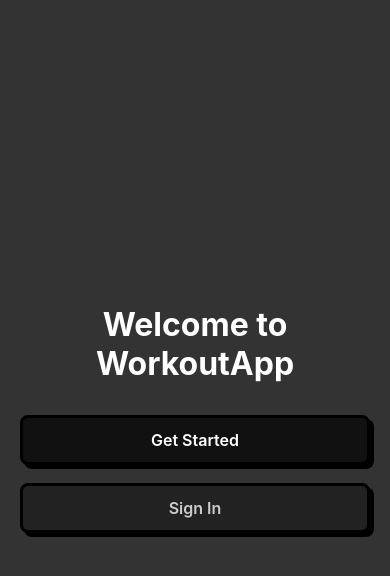
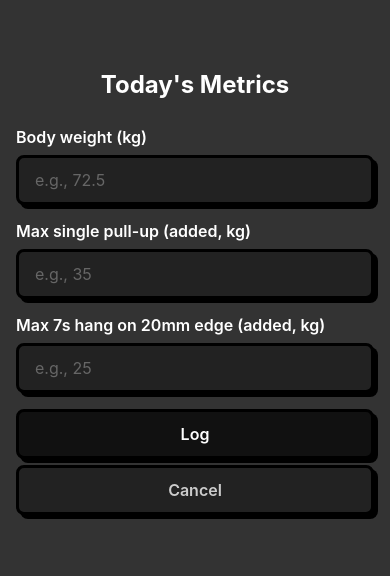
Before and after one commit to saska0/workoutapp, a React Native app in the folder workoutapp/: screen /Metrics in a window 390 px wide. Shown: the top 576 px of the page. Built offline with nearby package versions, Linux system fonts and the light colour scheme; no server answers.

Commit message:
metrics screen + some polishing

```diff
--- a/workoutapp/App.tsx
+++ b/workoutapp/App.tsx
@@ -17,6 +17,7 @@ import EditTemplateScreen from './src/screens/EditTemplateScreen';
 import BrowseTemplatesScreen from './src/screens/BrowseTemplatesScreen';
 import CalendarScreen from './src/screens/CalendarScreen';
 import AgendaScreen from './src/screens/AgendaScreen';
+import MetricsScreen from './src/screens/MetricsScreen';
 
 const Stack = createNativeStackNavigator<RootStackParamList>();
 
@@ -136,6 +137,15 @@ export default function App() {
                 animation: 'slide_from_right',
               }}
             />
+            <Stack.Screen
+              name="Metrics"
+              component={MetricsScreen}
+              options={{
+                headerShown: false,
+                gestureEnabled: true,
+                animation: 'slide_from_right',
+              }}
+            />
           </Stack.Navigator>
         </NavigationContainer>
       </View>
--- /dev/null
+++ b/workoutapp/src/api/progress.ts
@@ -0,0 +1,30 @@
+import { getAuthToken } from './auth';
+
+const BASE_URL = process.env.EXPO_PUBLIC_BACKEND_URL;
+
+export type ProgressMetric = 'weight' | 'pullup_1rm' | 'hang_20mm_7s';
+
+export async function postProgress(metric: ProgressMetric, value: number, date: Date = new Date()) {
+  const token = await getAuthToken();
+  if (!token) throw new Error('No auth token');
+  const body = {
+    metric,
+    value,
+    date: date.toISOString(),
+  };
+
+  const res = await fetch(`${BASE_URL}/api/progress`, {
+    method: 'POST',
+    headers: {
+      'Authorization': `Bearer ${token}`,
+      'Content-Type': 'application/json',
+    },
+    body: JSON.stringify(body),
+  });
+
+  if (!res.ok) {
+    const err = await res.json().catch(() => ({}));
+    throw new Error(err?.error || 'Failed to log progress');
+  }
+  return res.json();
+}
--- a/workoutapp/src/screens/CalendarScreen.tsx
+++ b/workoutapp/src/screens/CalendarScreen.tsx
@@ -127,7 +127,7 @@ const styles = StyleSheet.create({
     },
 	title: {
 		color: colors.text.primary,
-		fontSize: typography.fontSize.lg,
+		fontSize: typography.fontSize.title_s,
 		fontWeight: typography.fontWeight.semibold,
 		flex: 1,
 		textAlign: 'center'
--- a/workoutapp/src/screens/CreateTemplateScreen.tsx
+++ b/workoutapp/src/screens/CreateTemplateScreen.tsx
@@ -143,12 +143,13 @@ const styles = StyleSheet.create({
     justifyContent: 'center',
     alignItems: 'center',
     paddingHorizontal: 10,
-    paddingBottom: 10,
+    paddingBottom: 14,
     position: 'relative',
   },
   backButton: {
     position: 'absolute',
     left: 10,
+    top: 0,
     padding: 8,
   },
   backButtonText: {
@@ -158,7 +159,7 @@ const styles = StyleSheet.create({
   },
   headerTitle: {
     color: colors.text.primary,
-    fontSize: typography.fontSize.lg,
+    fontSize: typography.fontSize.title_s,
     fontWeight: typography.fontWeight.semibold,
   },
   scrollContent: {
--- a/workoutapp/src/screens/EditMenuScreen.tsx
+++ b/workoutapp/src/screens/EditMenuScreen.tsx
@@ -226,14 +226,15 @@ const styles = StyleSheet.create({
     justifyContent: 'space-between',
     alignItems: 'center',
     paddingHorizontal: 10,
-    paddingBottom: 10,
+    paddingBottom: 14,
   },
   backButton: {
     padding: 8,
+    paddingRight: 16,
   },
   headerTitle: {
     color: colors.text.primary,
-    fontSize: typography.fontSize.lg,
+    fontSize: typography.fontSize.title_s,
     fontWeight: typography.fontWeight.semibold,
   },
   headerSpacer: {
--- a/workoutapp/src/screens/EditTemplateScreen.tsx
+++ b/workoutapp/src/screens/EditTemplateScreen.tsx
@@ -166,11 +166,13 @@ const styles = StyleSheet.create({
     alignItems: 'center',
     paddingHorizontal: 10,
     paddingBottom: 10,
+    paddingLeft: 3,
     position: 'relative',
   },
   backButton: {
     position: 'absolute',
     left: 10,
+    top: 0,
     padding: 8,
   },
   backButtonText: {
@@ -180,7 +182,7 @@ const styles = StyleSheet.create({
   },
   headerTitle: {
     color: colors.text.primary,
-    fontSize: typography.fontSize.lg,
+    fontSize: typography.fontSize.title_s,
     fontWeight: typography.fontWeight.semibold,
   },
   headerRight: {
--- a/workoutapp/src/screens/MainMenuScreen.tsx
+++ b/workoutapp/src/screens/MainMenuScreen.tsx
@@ -1,4 +1,4 @@
-import { View, StyleSheet, Text, TouchableOpacity } from 'react-native'
+import { View, StyleSheet } from 'react-native'
 import TileBlock from '../components/TileBlock'
 import { NativeStackScreenProps } from '@react-navigation/native-stack';
 import { RootStackParamList } from '../types/navigation';
@@ -21,7 +21,7 @@ export default function MainMenuScreen({ navigation }: Props) {
   const [logoutConfirmation, setLogoutConfirmation] = useState(false);
   useEffect(() => {
     if (!logoutConfirmation) return;
-    const t = setTimeout(() => setLogoutConfirmation(false), 5000);
+    const t = setTimeout(() => setLogoutConfirmation(false), 2500);
     return () => clearTimeout(t);
   }, [logoutConfirmation]);
 
@@ -52,7 +52,7 @@ export default function MainMenuScreen({ navigation }: Props) {
       </View>
       <View style={styles.row}>
         <TileBlock title="Edit" iconName='edit' onPress={() => navigation.navigate('EditMenu')} />
-        <TileBlock title="Log Metrics" iconName='clipboard' onPress={() => console.log('Metrics')}/>
+        <TileBlock title="Log Metrics" iconName='clipboard' onPress={() => navigation.navigate('Metrics')}/>
       </View>
       <View style={styles.row}>
         <TileBlock title="Settings" iconName='settings' onPress={() => navigation.navigate('EditMenu')} />
--- /dev/null
+++ b/workoutapp/src/screens/MetricsScreen.tsx
@@ -0,0 +1,125 @@
+import React, { useState } from 'react';
+import { View, Text, StyleSheet, Alert, KeyboardAvoidingView, Platform, ScrollView } from 'react-native';
+import { colors, typography } from '../theme';
+import WideButton from '../components/WideButton';
+import NeoInput from '../components/NeoInput';
+import { postProgress, type ProgressMetric } from '../api/progress';
+import { NativeStackScreenProps } from '@react-navigation/native-stack';
+import { RootStackParamList } from '../types/navigation';
+
+ type Props = NativeStackScreenProps<RootStackParamList, 'Metrics'>;
+
+export default function MetricsScreen({ navigation }: Props) {
+  const [weight, setWeight] = useState('');
+  const [pullup, setPullup] = useState('');
+  const [hang, setHang] = useState('');
+  const [isSubmitting, setIsSubmitting] = useState(false);
+
+  const sanitizeNumber = (txt: string) => txt.replace(/[^0-9.]/g, '').replace(/(\..*)\./g, '$1');
+
+  const handleLog = async () => {
+    const entries: Array<{ metric: ProgressMetric; value: number }> = [];
+    if (weight.trim() !== '') entries.push({ metric: 'weight', value: Number(weight) });
+    if (pullup.trim() !== '') entries.push({ metric: 'pullup_1rm', value: Number(pullup) });
+    if (hang.trim() !== '') entries.push({ metric: 'hang_20mm_7s', value: Number(hang) });
+
+    if (entries.length === 0) {
+      Alert.alert('Nothing to log', 'Enter at least one metric.');
+      return;
+    }
+
+    setIsSubmitting(true);
+    try {
+      await Promise.all(entries.map(e => postProgress(e.metric, e.value)));
+      Alert.alert('Logged', 'Your metrics were logged.');
+      navigation.goBack();
+    } catch (e: any) {
+      Alert.alert('Failed', e?.message || 'Could not log metrics.');
+    } finally {
+      setIsSubmitting(false);
+    }
+  };
+
+  return (
+    <KeyboardAvoidingView style={styles.container} behavior={Platform.OS === 'ios' ? 'padding' : undefined}>
+      <ScrollView contentContainerStyle={styles.scroll} keyboardShouldPersistTaps="handled">
+        <Text style={styles.title}>Today's Metrics</Text>
+
+        <View style={styles.block}>
+          <Text style={styles.label}>Body weight (kg)</Text>
+          <NeoInput
+            value={weight}
+            onChangeText={(t) => setWeight(sanitizeNumber(t))}
+            placeholder="e.g., 72.5"
+            keyboardType="numeric"
+            autoCapitalize="none"
+          />
+        </View>
+
+        <View style={styles.block}>
+          <Text style={styles.label}>Max single pull-up (added, kg)</Text>
+          <NeoInput
+            value={pullup}
+            onChangeText={(t) => setPullup(sanitizeNumber(t))}
+            placeholder="e.g., 35"
+            keyboardType="numeric"
+            autoCapitalize="none"
+          />
+        </View>
+
+        <View style={styles.block}>
+          <Text style={styles.label}>Max 7s hang on 20mm edge (added, kg)</Text>
+          <NeoInput
+            value={hang}
+            onChangeText={(t) => setHang(sanitizeNumber(t))}
+            placeholder="e.g., 25"
+            keyboardType="numeric"
+            autoCapitalize="none"
+          />
+        </View>
+
+        <WideButton
+          title={isSubmitting ? 'Logging…' : 'Log'}
+          onPress={handleLog}
+          backgroundColor={isSubmitting ? colors.button.disabled : colors.button.dark}
+        />
+
+        <WideButton
+          title="Cancel"
+          onPress={() => navigation.goBack()}
+          backgroundColor={colors.button.tileDefault}
+          textColor={colors.text.secondary}
+        />
+      </ScrollView>
+    </KeyboardAvoidingView>
+  );
+}
+
+const styles = StyleSheet.create({
+  container: {
+    flex: 1,
+    backgroundColor: colors.background.primary,
+  },
+  scroll: {
+    flexGrow: 1,
+    paddingTop: 70,
+    paddingHorizontal: 16,
+    paddingBottom: 20,
+  },
+  title: {
+    fontSize: typography.fontSize.title_s,
+    fontWeight: typography.fontWeight.bold,
+    color: colors.text.primary,
+    textAlign: 'center',
+    marginBottom: 28,
+  },
+  block: {
+    marginBottom: 16,
+  },
+  label: {
+    color: colors.text.primary,
+    fontSize: typography.fontSize.md,
+    fontWeight: typography.fontWeight.semibold,
+    marginBottom: 8,
+  },
+});
--- a/workoutapp/src/theme/typography.ts
+++ b/workoutapp/src/theme/typography.ts
@@ -6,6 +6,7 @@ export const typography = {
     sm: 14,
     md: 16,
     lg: 18,
+    title_s: 24,
     title: 32,
     timer: 48,
     timerxl: 72,
--- a/workoutapp/src/types/navigation.ts
+++ b/workoutapp/src/types/navigation.ts
@@ -5,6 +5,7 @@ export type RootStackParamList = {
   EditMenu: undefined;
   Login: undefined;
   Register: undefined;
+  Metrics: undefined;
   Calendar: undefined;
   Agenda: { selectedDate?: string };
   WorkoutTimer: {
```
